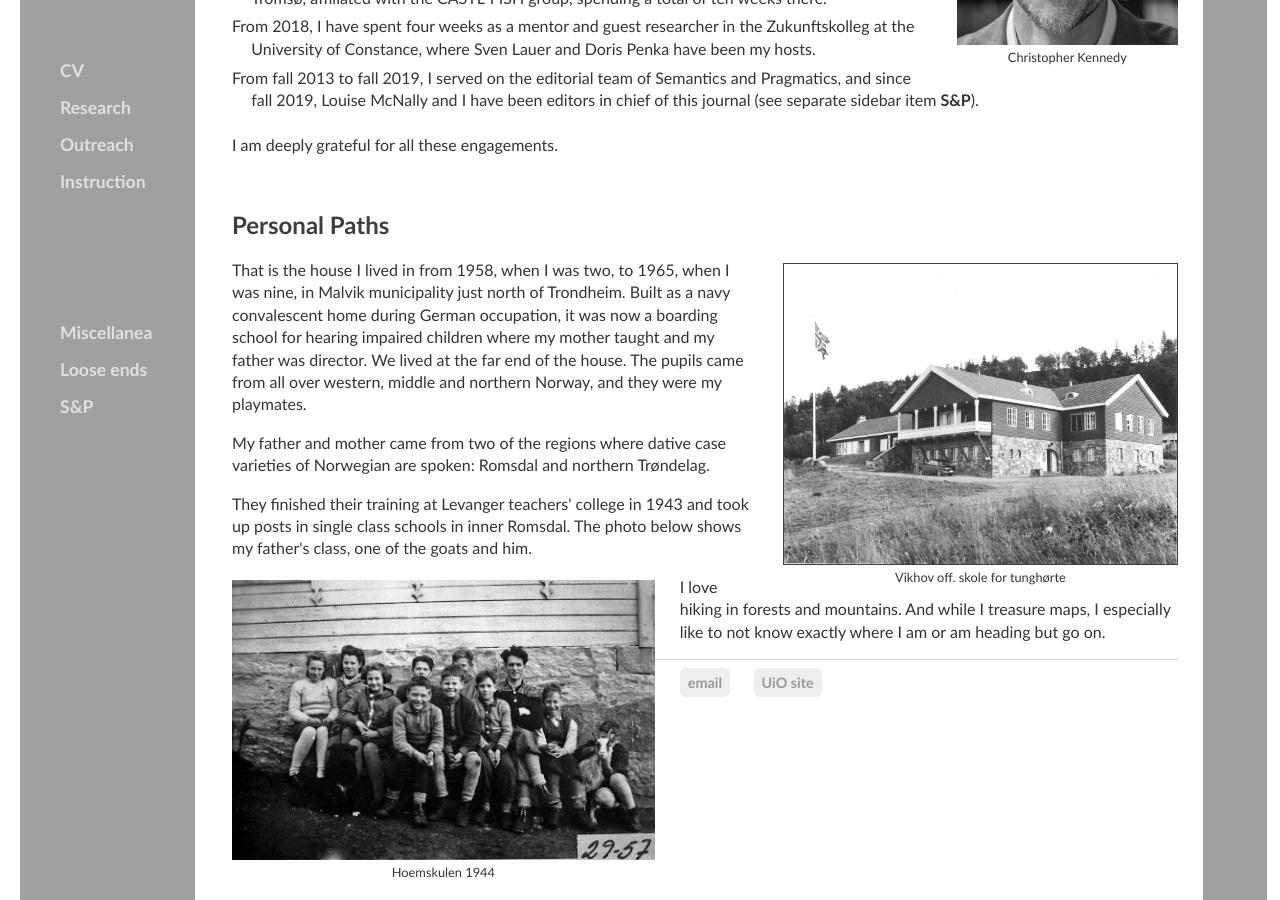
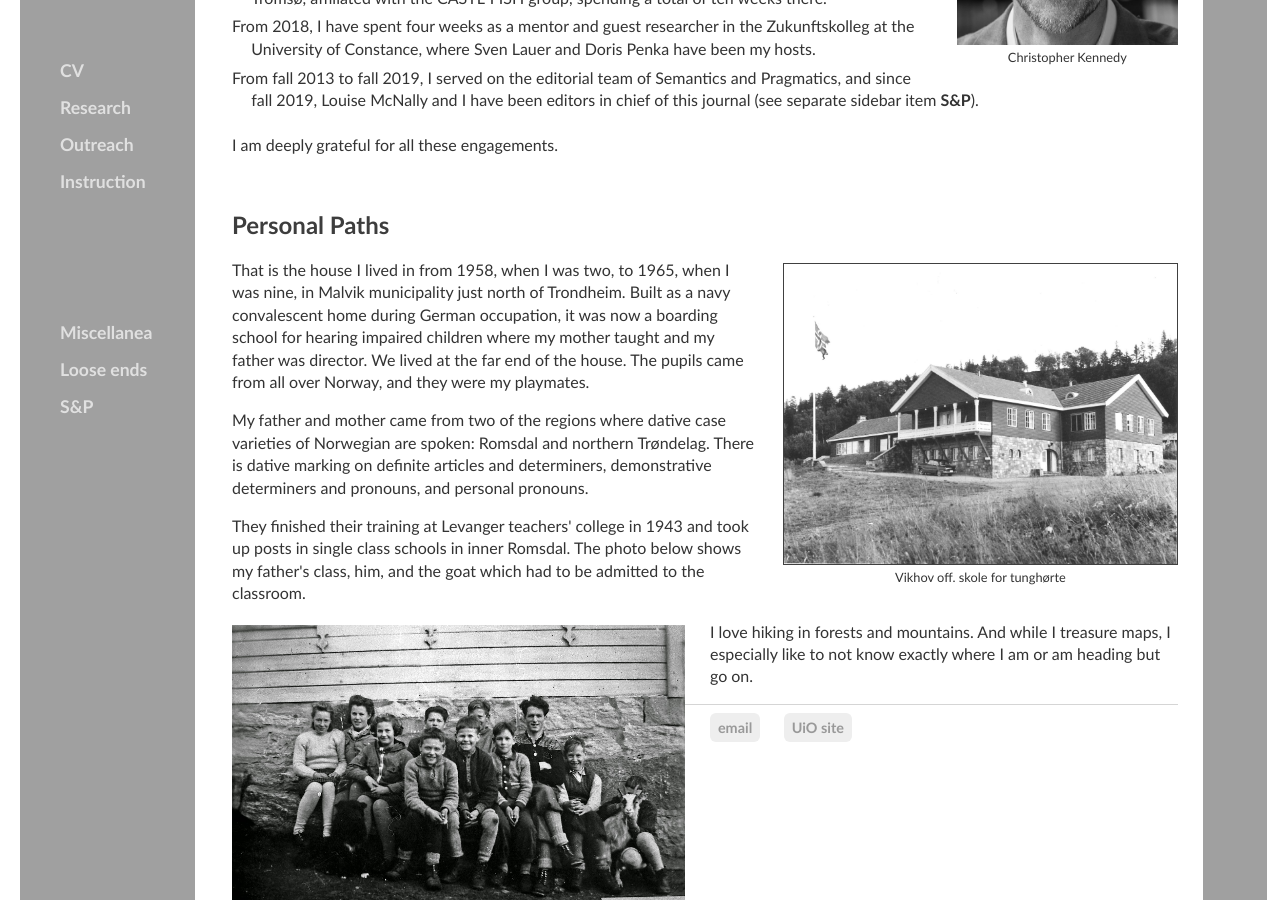
Before and after one commit to kjelljs/kjelljs.github.io, a Jekyll site: the page built from about/index.html, in a window 1280 px wide and 900 px high, scrolled down 2569 px. Built offline with Jekyll 4.4.1, drawn with Linux system fonts in a browser that asks for light colours.

Commit message:
Update index.html

```diff
--- a/about/index.html
+++ b/about/index.html
@@ -53,12 +53,12 @@ figcaption {
 	<p>I am deeply grateful for all these engagements.</p></br>
 	<h2 id="priv">Personal Paths</h2>
 		  <div style="float:right;"><figure class="rightfig"><img style="height:300px; border: 1px solid #404040;" src="/pics/vikhov.jpg"><figcaption>Vikhov off. skole for tunghørte</figcaption></figure></div>
-		     <p>That is the house I lived in from 1958, when I was two, to 1965, when I was nine, in Malvik municipality just north of Trondheim. Built as a navy convalescent home during German occupation, it was now a boarding school for hearing impaired children where my mother taught and my father was director. We lived at the far end of the house. The pupils came from all over western, middle and northern Norway, and they were my playmates.
+		     <p>That is the house I lived in from 1958, when I was two, to 1965, when I was nine, in Malvik municipality just north of Trondheim. Built as a navy convalescent home during German occupation, it was now a boarding school for hearing impaired children where my mother taught and my father was director. We lived at the far end of the house. The pupils came from all over Norway, and they were my playmates.
 														      </p>
-<p>My father and mother came from two of the regions where dative case varieties of Norwegian are spoken: Romsdal and northern Trøndelag.
+<p>My father and mother came from two of the regions where dative case varieties of Norwegian are spoken: Romsdal and northern Trøndelag. There is dative marking on definite articles and determiners, demonstrative determiners and pronouns, and personal pronouns.
 </p>
-	<p>They finished their training at Levanger teachers' college in 1943 and took up posts in single class schools in inner Romsdal. The photo below shows my father's class, one of the goats and him.
-</p><div style="float:left;"><figure class="leftfig"><img style="height:280px;" src="/pics/Hoemskulen.jpg"><figcaption>Hoemskulen 1944</figcaption></figure></div>
+	<p>They finished their training at Levanger teachers' college in 1943 and took up posts in single class schools in inner Romsdal. The photo below shows my father's class, him, and the goat which had to be admitted to the classroom.
+</p><div style="float:left;"><figure class="leftfig"><img style="height:300px;" src="/pics/Hoemskulen.jpg"><figcaption>Hoemskulen 1944</figcaption></figure></div>
 	<p>I love hiking in forests and mountains. And while I treasure maps, I especially like to not know exactly where I am or am heading but go on.</p>
 
 </div><!-- /.blurb -->
```
